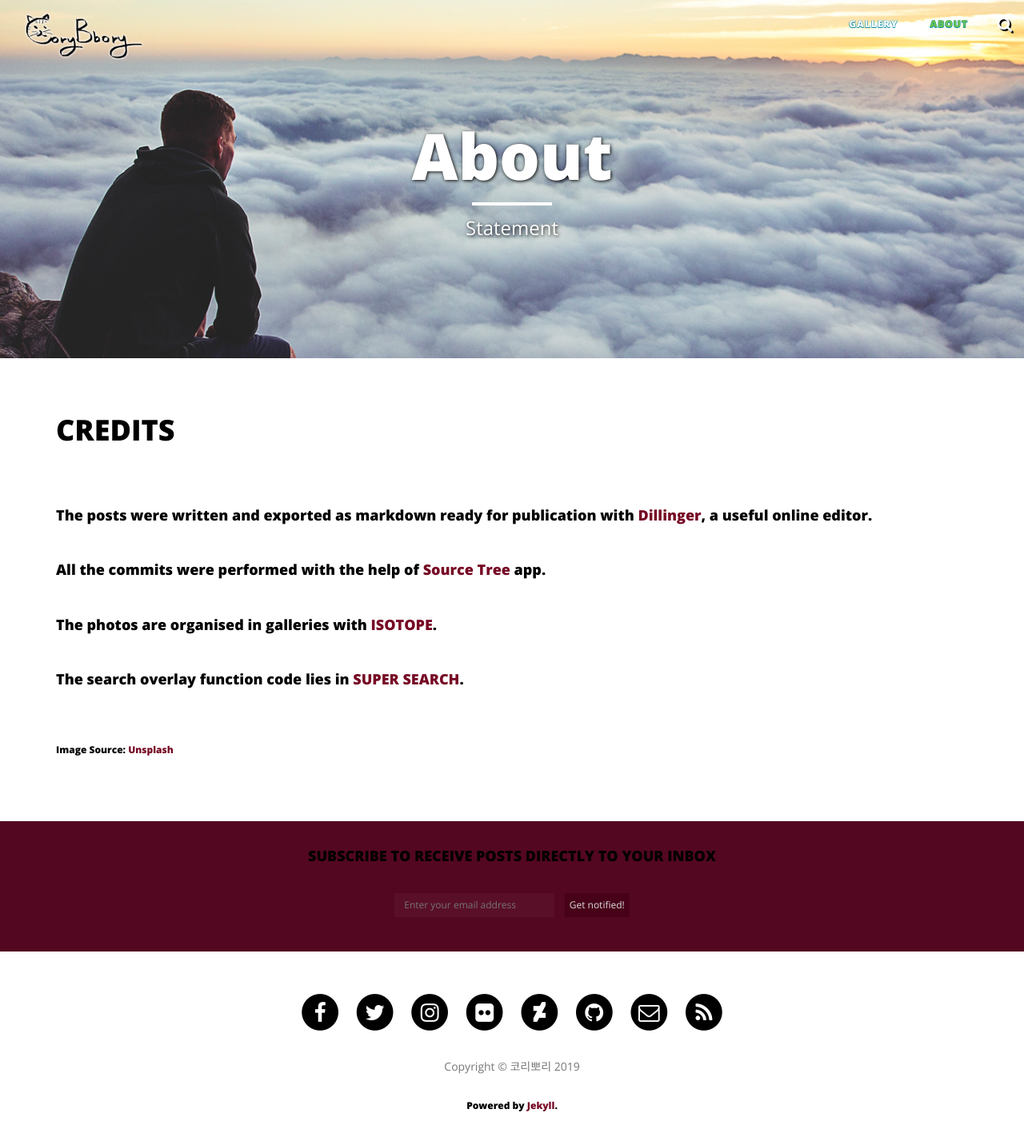
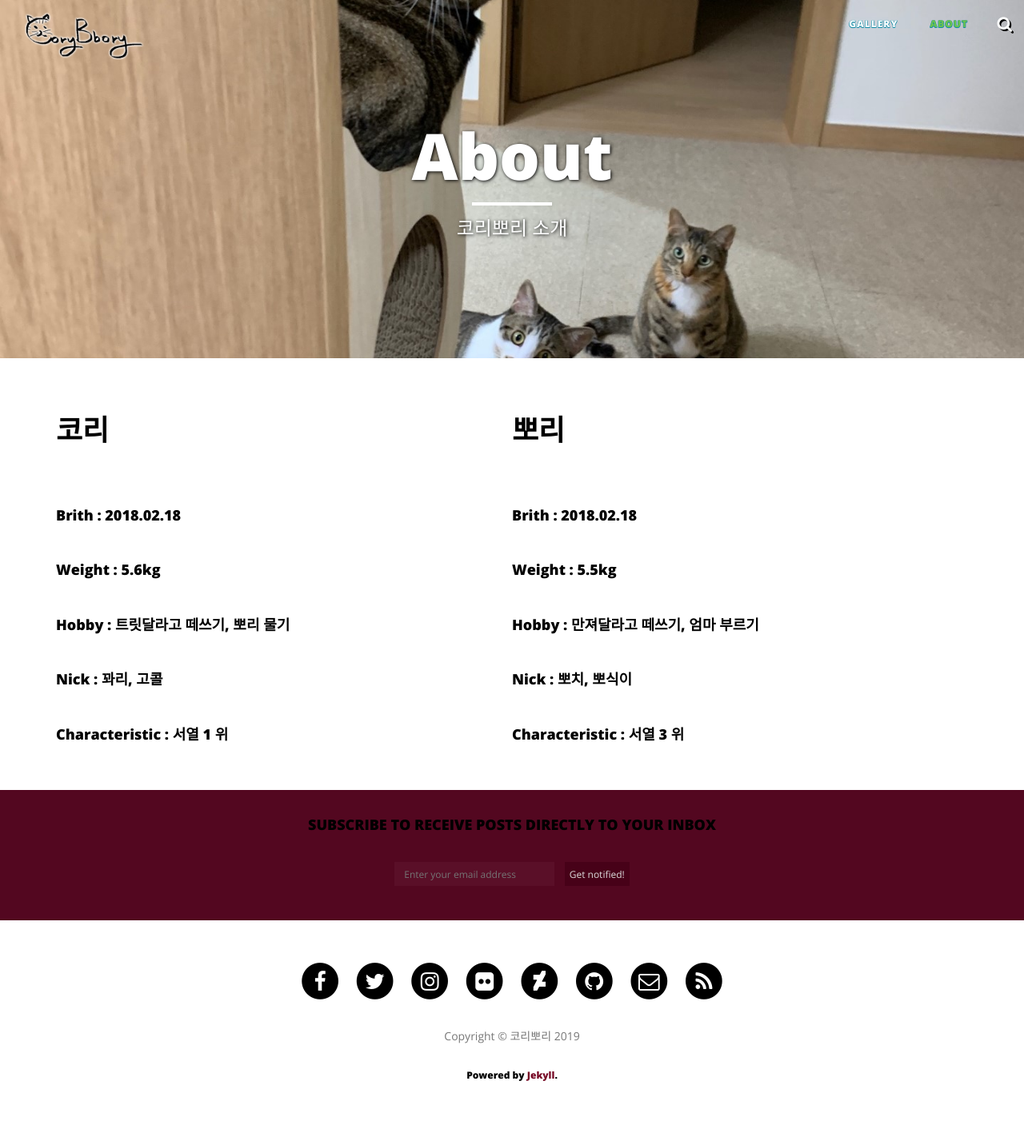
Before and after one commit to YEAJIGO/YEAJIGO.github.io, a Jekyll site: the page built from about/index.html, in a window 1280 px wide. Shown: the whole page at 80% size. Built offline with Jekyll 4.4.1, drawn with Linux system fonts in a browser that asks for light colours; nearby versions of some CDN libraries; after the commit the page ends 1384 px from its top, so only the background shows below that.

Commit message:
edit about

```diff
--- a/about/index.html
+++ b/about/index.html
@@ -1,22 +1,35 @@
 ---
 layout: page
 title: "About"
-description: "Statement"
+description: "코리뽀리 소개"
 active: about
 header-img: "img/about-bg.jpg"
 ---
-
-<h1>CREDITS</h1>
+<div style="width: 100%;">
+	<div style="width: 50%; float: left;">
+		<h1>코리</h1>
+		<br><br>
+		<h4>Brith : 2018.02.18</h4>
 		<br>
+		<h4>Weight : 5.6kg</h4>
 		<br>
-<h4>The posts were written and exported as markdown ready for publication with <a href="http://dillinger.io/">Dillinger</a>, a useful online editor.</h4>
+		<h4>Hobby : 트릿달라고 떼쓰기, 뽀리 물기</h4>
 		<br>
-<h4>All the commits were performed with the help of <a href="https://www.sourcetreeapp.com/">Source Tree</a> app.</h4>
+		<h4>Nick : 꽈리, 고콜</h4>
 		<br>
-<h4>The photos are organised in galleries with <a href="https://github.com/metafizzy/isotope">ISOTOPE</a>.</h4>
+		<h4>Characteristic : 서열 1 위</h4>
+	</div>
+	<div style="width: 50%; float: right;">
+		<h1>뽀리</h1>
+		<br><br>
+		<h4>Brith : 2018.02.18</h4>
 		<br>
-<h4>The search overlay function code lies in <a href="https://github.com/chinchang/super-search">SUPER SEARCH</a>.</h4>
-
-
+		<h4>Weight : 5.5kg</h4>
 		<br>
-<h6><p>Image Source: <a href="https://unsplash.com/photos/Dwheufds6kQ/">Unsplash</a></p></h6>
+		<h4>Hobby : 만져달라고 떼쓰기, 엄마 부르기</h4>
+		<br>
+		<h4>Nick : 뽀치, 뽀식이</h4>
+		<br>
+		<h4>Characteristic : 서열 3 위</h4>
+	</div>
+</div>
```
Also changed, not shown: img/about-bg.jpg. Lines whose indentation alone changed are shown as unchanged.
